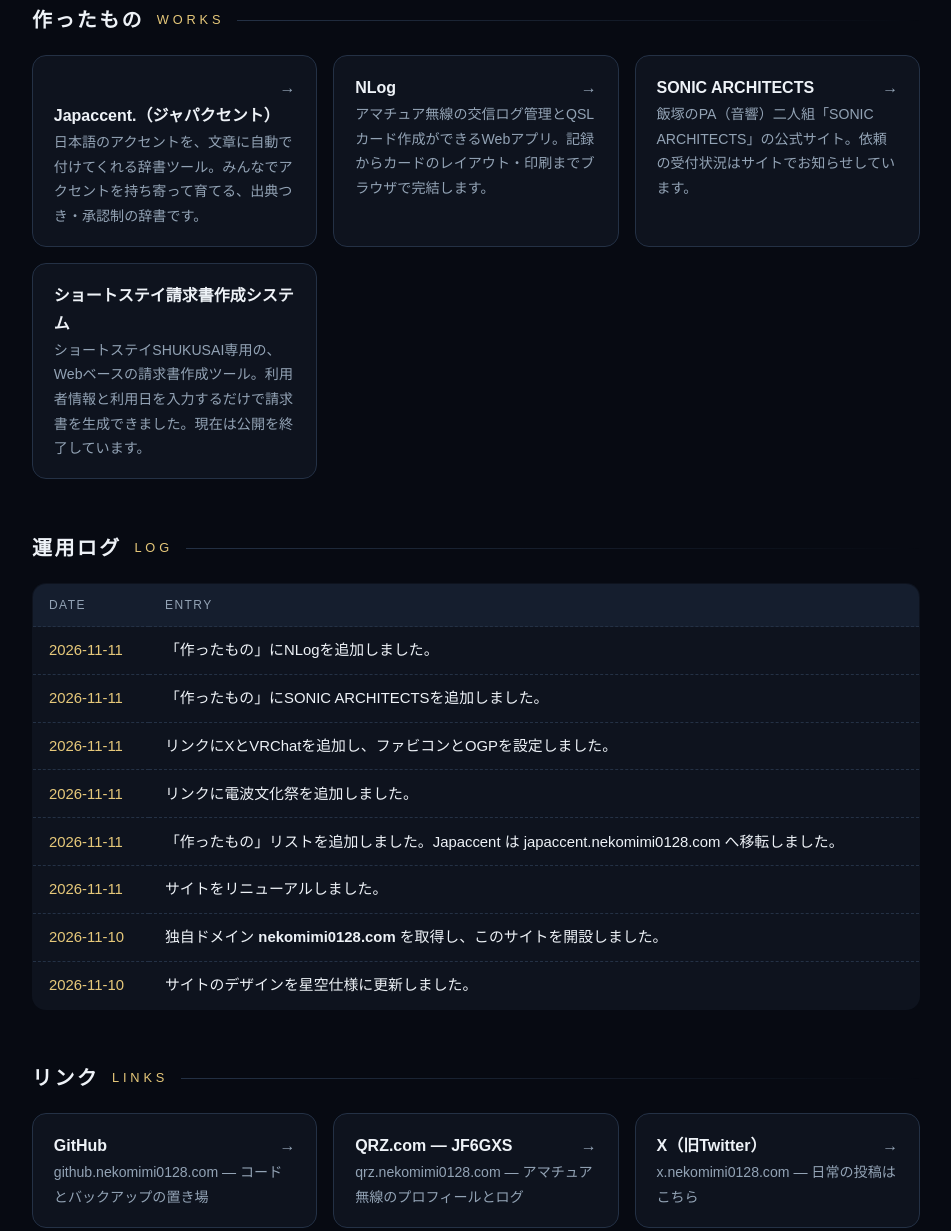
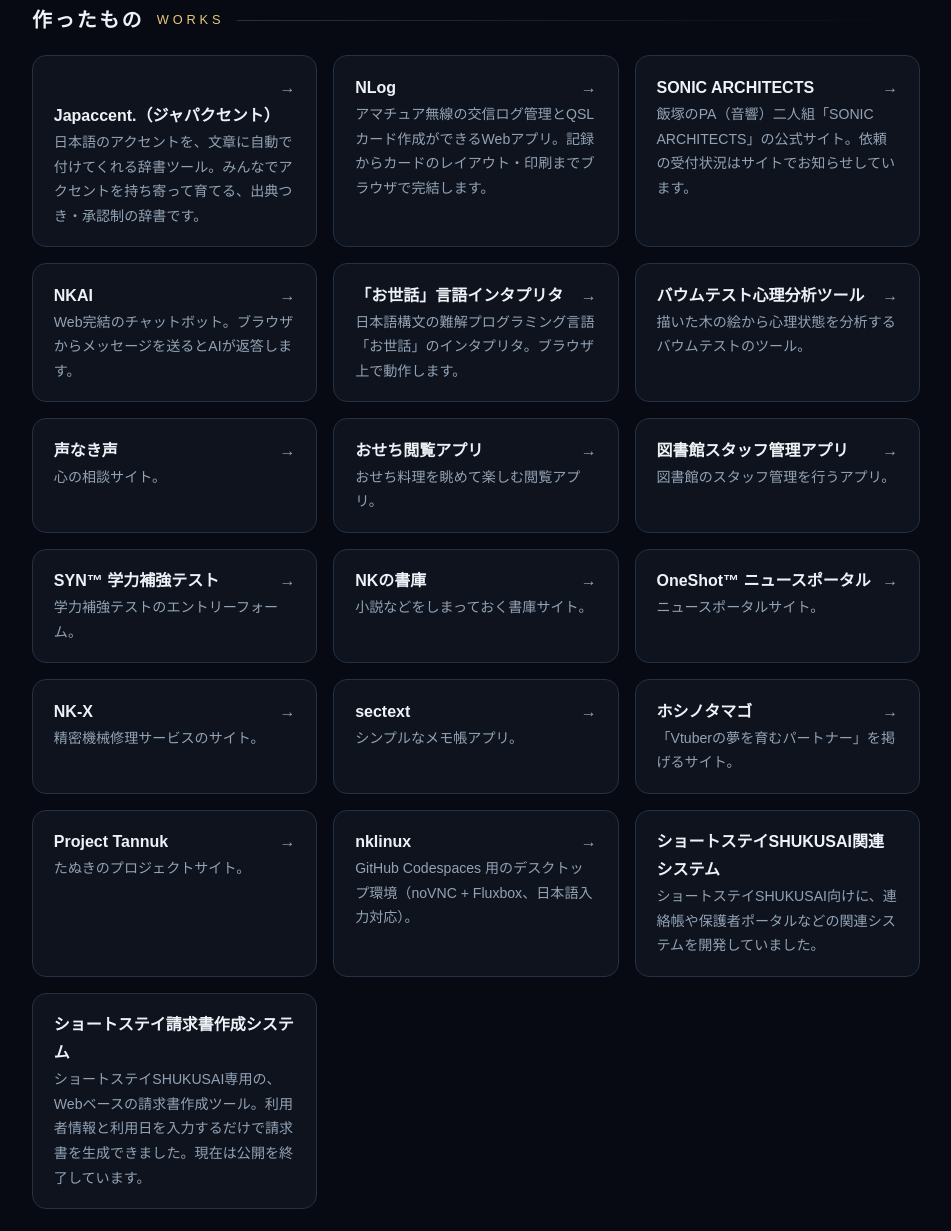
Before and after one commit to nekomimi0128/begin-, a plain HTML site: page index.html in a window 1280 px wide. Shown: the part 1557-2788 px from the top of the page, without its empty margins (164-1115 px from the left). Drawn offline with Linux system fonts and the light colour scheme.

Commit message:
作ったものに過去の作品群を追加

```diff
--- a/index.html
+++ b/index.html
@@ -284,6 +284,80 @@
         <div class="name">SONIC ARCHITECTS</div>
         <div class="desc">飯塚のPA（音響）二人組「SONIC ARCHITECTS」の公式サイト。依頼の受付状況はサイトでお知らせしています。</div>
       </a>
+      <a class="link-card" href="https://github.com/nekomimi0128/NKAI" target="_blank" rel="noopener">
+        <span class="arr">→</span>
+        <div class="name">NKAI</div>
+        <div class="desc">Web完結のチャットボット。ブラウザからメッセージを送るとAIが返答します。</div>
+      </a>
+      <a class="link-card" href="https://github.com/nekomimi0128/osewa-esolang-interpreter" target="_blank" rel="noopener">
+        <span class="arr">→</span>
+        <div class="name">「お世話」言語インタプリタ</div>
+        <div class="desc">日本語構文の難解プログラミング言語「お世話」のインタプリタ。ブラウザ上で動作します。</div>
+      </a>
+      <a class="link-card" href="https://github.com/nekomimi0128/baum-ai" target="_blank" rel="noopener">
+        <span class="arr">→</span>
+        <div class="name">バウムテスト心理分析ツール</div>
+        <div class="desc">描いた木の絵から心理状態を分析するバウムテストのツール。</div>
+      </a>
+      <a class="link-card" href="https://github.com/nekomimi0128/voiceless" target="_blank" rel="noopener">
+        <span class="arr">→</span>
+        <div class="name">声なき声</div>
+        <div class="desc">心の相談サイト。</div>
+      </a>
+      <a class="link-card" href="https://github.com/nekomimi0128/osechiview" target="_blank" rel="noopener">
+        <span class="arr">→</span>
+        <div class="name">おせち閲覧アプリ</div>
+        <div class="desc">おせち料理を眺めて楽しむ閲覧アプリ。</div>
+      </a>
+      <a class="link-card" href="https://github.com/nekomimi0128/library" target="_blank" rel="noopener">
+        <span class="arr">→</span>
+        <div class="name">図書館スタッフ管理アプリ</div>
+        <div class="desc">図書館のスタッフ管理を行うアプリ。</div>
+      </a>
+      <a class="link-card" href="https://github.com/nekomimi0128/syn" target="_blank" rel="noopener">
+        <span class="arr">→</span>
+        <div class="name">SYN™ 学力補強テスト</div>
+        <div class="desc">学力補強テストのエントリーフォーム。</div>
+      </a>
+      <a class="link-card" href="https://github.com/nekomimi0128/NKNov" target="_blank" rel="noopener">
+        <span class="arr">→</span>
+        <div class="name">NKの書庫</div>
+        <div class="desc">小説などをしまっておく書庫サイト。</div>
+      </a>
+      <a class="link-card" href="https://github.com/nekomimi0128/oneshot" target="_blank" rel="noopener">
+        <span class="arr">→</span>
+        <div class="name">OneShot™ ニュースポータル</div>
+        <div class="desc">ニュースポータルサイト。</div>
+      </a>
+      <a class="link-card" href="https://github.com/nekomimi0128/NK-X" target="_blank" rel="noopener">
+        <span class="arr">→</span>
+        <div class="name">NK-X</div>
+        <div class="desc">精密機械修理サービスのサイト。</div>
+      </a>
+      <a class="link-card" href="https://github.com/nekomimi0128/secmemo" target="_blank" rel="noopener">
+        <span class="arr">→</span>
+        <div class="name">sectext</div>
+        <div class="desc">シンプルなメモ帳アプリ。</div>
+      </a>
+      <a class="link-card" href="https://github.com/nekomimi0128/hoshino-tamago-website" target="_blank" rel="noopener">
+        <span class="arr">→</span>
+        <div class="name">ホシノタマゴ</div>
+        <div class="desc">「Vtuberの夢を育むパートナー」を掲げるサイト。</div>
+      </a>
+      <a class="link-card" href="https://github.com/nekomimi0128/projectanukk" target="_blank" rel="noopener">
+        <span class="arr">→</span>
+        <div class="name">Project Tannuk</div>
+        <div class="desc">たぬきのプロジェクトサイト。</div>
+      </a>
+      <a class="link-card" href="https://github.com/nekomimi0128/nklinux" target="_blank" rel="noopener">
+        <span class="arr">→</span>
+        <div class="name">nklinux</div>
+        <div class="desc">GitHub Codespaces 用のデスクトップ環境（noVNC + Fluxbox、日本語入力対応）。</div>
+      </a>
+      <div class="link-card">
+        <div class="name">ショートステイSHUKUSAI関連システム</div>
+        <div class="desc">ショートステイSHUKUSAI向けに、連絡帳や保護者ポータルなどの関連システムを開発していました。</div>
+      </div>
       <div class="link-card">
         <div class="name">ショートステイ請求書作成システム</div>
         <div class="desc">ショートステイSHUKUSAI専用の、Webベースの請求書作成ツール。利用者情報と利用日を入力するだけで請求書を生成できました。現在は公開を終了しています。</div>
@@ -295,6 +369,7 @@
     <h2>運用ログ <span class="en">LOG</span></h2>
     <table class="logbook">
       <tr><th>DATE</th><th>ENTRY</th></tr>
+      <tr><td><time>2026-11-11</time></td><td>「作ったもの」に過去の作品群を追加しました。</td></tr>
       <tr><td><time>2026-11-11</time></td><td>「作ったもの」にNLogを追加しました。</td></tr>
       <tr><td><time>2026-11-11</time></td><td>「作ったもの」にSONIC ARCHITECTSを追加しました。</td></tr>
       <tr><td><time>2026-11-11</time></td><td>リンクにXとVRChatを追加し、ファビコンとOGPを設定しました。</td></tr>
```
